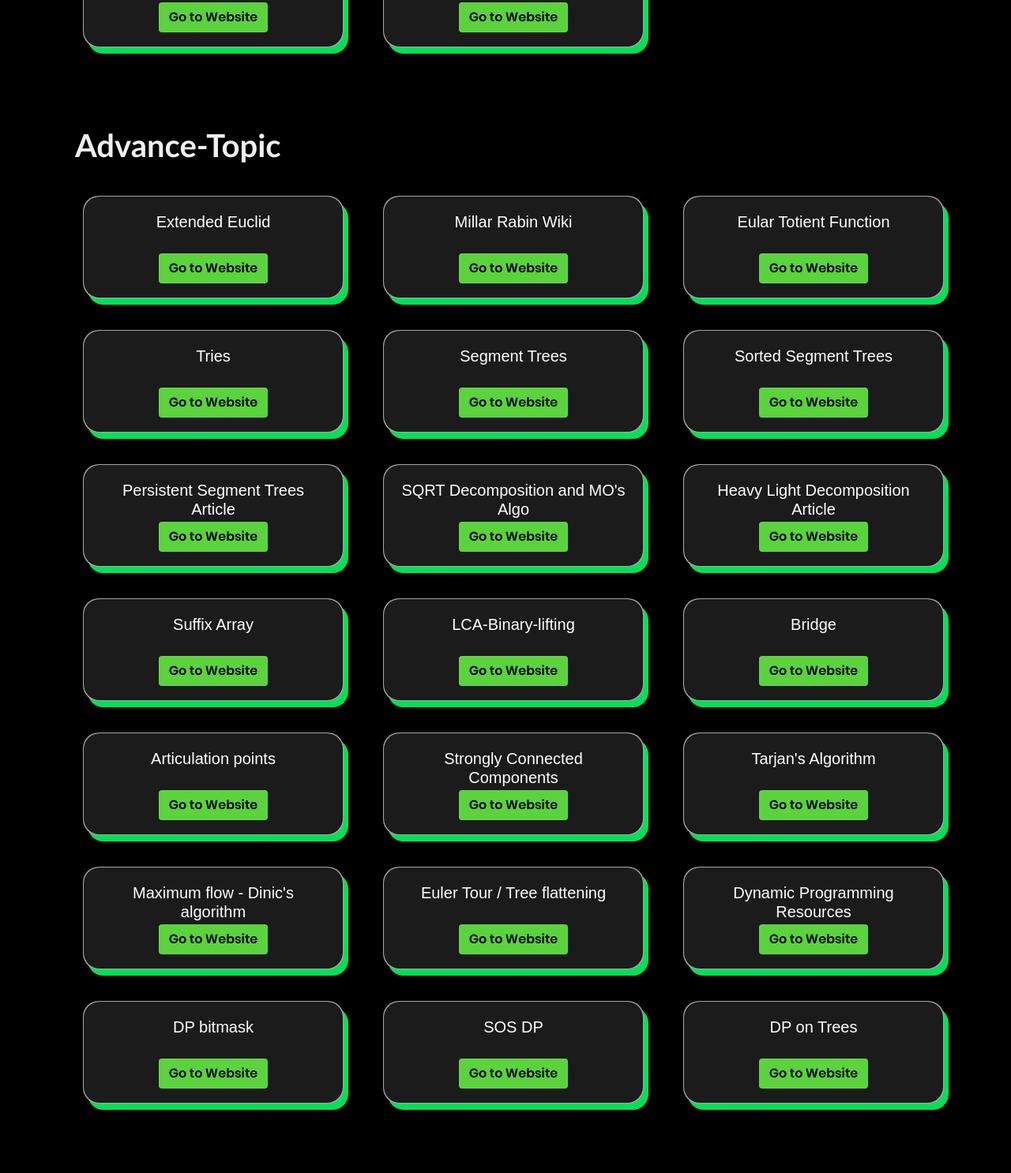
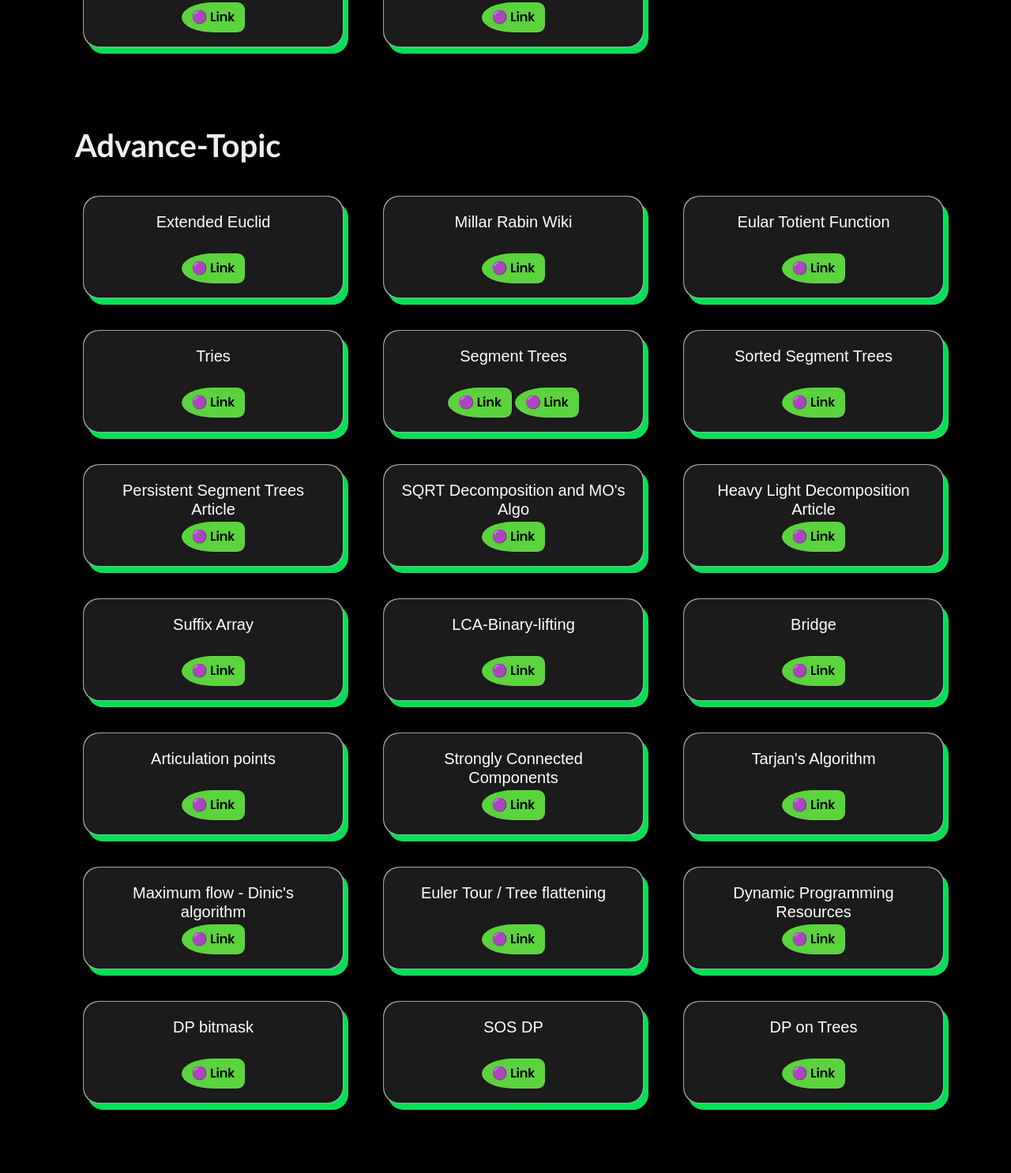
Before and after one commit to Surajbokde/Programming-Made-Easy, a plain HTML site: page link.html in a window 1280 px wide. Shown: the part 1314-2800 px from the top of the page at 79% size. Drawn offline with nearby package versions, Linux system fonts and the light colour scheme; files whose address does not match are found by name.

Commit message:
links are added

```diff
--- a/link.html
+++ b/link.html
@@ -107,7 +107,7 @@
                     <div class="card-body">
                       <h5 class="card-title">GeeksforGeeks</h5>
 
-                      <a href="https://www.geeksforgeeks.org/data-structures/" class="btn btn-primary">Go to Website</a>
+                      <a href="https://www.geeksforgeeks.org/data-structures/" class="btn btn-primary" style="border-top-left-radius:80% ;border-bottom-left-radius:80%; border-bottom-right-radius: 15px;border-top-right-radius: 15px;">🟣 Link</a>
                     </div>
                 </div>
             </div>
@@ -121,7 +121,7 @@
                     <div class="card-body">
                       <h5 class="card-title">GeeksforGeeks</h5>
 
-                      <a href="https://www.geeksforgeeks.org/fundamentals-of-algorithms/" class="btn btn-primary">Go to Website</a>
+                      <a href="https://www.geeksforgeeks.org/fundamentals-of-algorithms/" class="btn btn-primary" style="border-top-left-radius:80% ;border-bottom-left-radius:80%; border-bottom-right-radius: 15px;border-top-right-radius: 15px;">🟣 Link</a>
                     </div>
                 </div>
             </div>
@@ -129,7 +129,7 @@
               <div class="card text-center" >
                   <div class="card-body">
                     <h5 class="card-title">CP-Algorithms</h5>
-                    <a href="https://cp-algorithms.com/" class="btn btn-primary">Go to Website</a>
+                    <a href="https://cp-algorithms.com/" class="btn btn-primary" style="border-top-left-radius:80% ;border-bottom-left-radius:80%; border-bottom-right-radius: 15px;border-top-right-radius: 15px;">🟣 Link</a>
                   </div>
               </div>
           </div>
@@ -143,7 +143,7 @@
                     <div class="card-body">
                       <h5 class="card-title">Extended Euclid</h5>
 
-                      <a href="https://www.hackerearth.com/practice/math/number-theory/basic-number-theory-1/tutorial/" class="btn btn-primary">Go to Website</a>
+                      <a href="https://www.hackerearth.com/practice/math/number-theory/basic-number-theory-1/tutorial/" class="btn btn-primary" style="border-top-left-radius:80% ;border-bottom-left-radius:80%; border-bottom-right-radius: 15px;border-top-right-radius: 15px;">🟣 Link</a>
                     </div>
                 </div>
             </div>
@@ -152,7 +152,7 @@
                   <div class="card-body">
                     <h5 class="card-title">Millar Rabin Wiki</h5>
 
-                    <a href=" https://en.wikipedia.org/wiki/Miller%E2%80%93Rabin_primality_test" class="btn btn-primary">Go to Website</a>
+                    <a href=" https://en.wikipedia.org/wiki/Miller%E2%80%93Rabin_primality_test" class="btn btn-primary" style="border-top-left-radius:80% ;border-bottom-left-radius:80%; border-bottom-right-radius: 15px;border-top-right-radius: 15px;">🟣 Link</a>
                   </div>
               </div>
             </div>
@@ -161,7 +161,7 @@
                   <div class="card-body">
                     <h5 class="card-title">Eular Totient Function</h5>
 
-                    <a href=" https://www.hackerearth.com/practice/math/number-theory/totient-function/tutorial/" class="btn btn-primary">Go to Website</a>
+                    <a href=" https://www.hackerearth.com/practice/math/number-theory/totient-function/tutorial/" class="btn btn-primary" style="border-top-left-radius:80% ;border-bottom-left-radius:80%; border-bottom-right-radius: 15px;border-top-right-radius: 15px;">🟣 Link</a>
                   </div>
               </div>
             </div>
@@ -173,7 +173,7 @@
                   <div class="card-body">
                     <h5 class="card-title">Tries</h5>
 
-                    <a href="#" class="btn btn-primary">Go to Website</a>
+                    <a href="https://www.quora.com/q/threadsiiithyderabad/Tutorial-on-Trie-and-example-problems" class="btn btn-primary" style="border-top-left-radius:80% ;border-bottom-left-radius:80%; border-bottom-right-radius: 15px;border-top-right-radius: 15px;">🟣 Link</a>
                   </div>
               </div>
           </div>
@@ -181,8 +181,8 @@
             <div class="card text-center" >
                 <div class="card-body">
                   <h5 class="card-title">Segment Trees</h5>
-
-                  <a href="#" class="btn btn-primary">Go to Website</a>
+                  <a href="https://cp-algorithms.com/data_structures/segment_tree.html" class="btn btn-primary" style="border-top-left-radius:80% ;border-bottom-left-radius:80%; border-bottom-right-radius: 15px;border-top-right-radius: 15px;">🟣 Link</a>
+                  <a href=" https://www.hackerearth.com/practice/data-structures/advanced-data-structures/segment-trees/tutorial/" class="btn btn-primary" style="border-top-left-radius:80% ;border-bottom-left-radius:80%; border-bottom-right-radius: 15px;border-top-right-radius: 15px;">🟣 Link</a>
                 </div>
             </div>
           </div>
@@ -191,7 +191,7 @@
                 <div class="card-body">
                   <h5 class="card-title">Sorted Segment Trees</h5>
 
-                  <a href="#" class="btn btn-primary">Go to Website</a>
+                  <a href=" https://discuss.codechef.com/t/merge-sort-tree-tutorial/14277" class="btn btn-primary" style="border-top-left-radius:80% ;border-bottom-left-radius:80%; border-bottom-right-radius: 15px;border-top-right-radius: 15px;">🟣 Link</a>
                 </div>
             </div>
           </div>
@@ -203,7 +203,7 @@
                 <div class="card-body">
                   <h5 class="card-title">Persistent Segment Trees Article </h5>
 
-                  <a href="#" class="btn btn-primary">Go to Website</a>
+                  <a href="https://blog.anudeep2011.com/persistent-segment-trees-explained-with-spoj-problems/" class="btn btn-primary" style="border-top-left-radius:80% ;border-bottom-left-radius:80%; border-bottom-right-radius: 15px;border-top-right-radius: 15px;">🟣 Link</a>
                 </div>
             </div>
         </div>
@@ -212,7 +212,7 @@
               <div class="card-body">
                 <h5 class="card-title">SQRT Decomposition and MO's Algo</h5>
 
-                <a href="#" class="btn btn-primary">Go to Website</a>
+                <a href="https://cp-algorithms.com/data_structures/sqrt_decomposition.html" class="btn btn-primary" style="border-top-left-radius:80% ;border-bottom-left-radius:80%; border-bottom-right-radius: 15px;border-top-right-radius: 15px;">🟣 Link</a>
               </div>
           </div>
         </div>
@@ -221,7 +221,7 @@
               <div class="card-body">
                 <h5 class="card-title">Heavy Light Decomposition Article</h5>
 
-                <a href="#" class="btn btn-primary">Go to Website</a>
+                <a href="https://blog.anudeep2011.com/heavy-light-decomposition/" class="btn btn-primary" style="border-top-left-radius:80% ;border-bottom-left-radius:80%; border-bottom-right-radius: 15px;border-top-right-radius: 15px;">🟣 Link</a>
               </div>
           </div>
         </div>
@@ -233,7 +233,7 @@
                 <div class="card-body">
                   <h5 class="card-title">Suffix Array</h5>
 
-                  <a href="#" class="btn btn-primary">Go to Website</a>
+                  <a href="https://cp-algorithms.com/string/suffix-array.html" class="btn btn-primary" style="border-top-left-radius:80% ;border-bottom-left-radius:80%; border-bottom-right-radius: 15px;border-top-right-radius: 15px;">🟣 Link</a>
                 </div>
             </div>
         </div>
@@ -242,7 +242,7 @@
               <div class="card-body">
                 <h5 class="card-title">LCA-Binary-lifting</h5>
 
-                <a href="#" class="btn btn-primary">Go to Website</a>
+                <a href="https://cp-algorithms.com/graph/lca_binary_lifting.html" class="btn btn-primary" style="border-top-left-radius:80% ;border-bottom-left-radius:80%; border-bottom-right-radius: 15px;border-top-right-radius: 15px;">🟣 Link</a>
               </div>
           </div>
         </div>
@@ -251,7 +251,7 @@
               <div class="card-body">
                 <h5 class="card-title">Bridge</h5>
 
-                <a href="#" class="btn btn-primary">Go to Website</a>
+                <a href="https://cp-algorithms.com/graph/bridge-searching.html" class="btn btn-primary" style="border-top-left-radius:80% ;border-bottom-left-radius:80%; border-bottom-right-radius: 15px;border-top-right-radius: 15px;">🟣 Link</a>
               </div>
           </div>
         </div>
@@ -263,7 +263,7 @@
                 <div class="card-body">
                   <h5 class="card-title">Articulation points</h5>
 
-                  <a href="#" class="btn btn-primary">Go to Website</a>
+                  <a href="https://cp-algorithms.com/graph/cutpoints.html" class="btn btn-primary" style="border-top-left-radius:80% ;border-bottom-left-radius:80%; border-bottom-right-radius: 15px;border-top-right-radius: 15px;">🟣 Link</a>
                 </div>
             </div>
         </div>
@@ -272,7 +272,7 @@
               <div class="card-body">
                 <h5 class="card-title">Strongly Connected Components</h5>
 
-                <a href="#" class="btn btn-primary">Go to Website</a>
+                <a href="https://www.hackerearth.com/practice/algorithms/graphs/strongly-connected-components/tutorial/" class="btn btn-primary" style="border-top-left-radius:80% ;border-bottom-left-radius:80%; border-bottom-right-radius: 15px;border-top-right-radius: 15px;">🟣 Link</a>
               </div>
           </div>
         </div>
@@ -281,7 +281,7 @@
               <div class="card-body">
                 <h5 class="card-title">Tarjan's Algorithm</h5>
 
-                <a href="#" class="btn btn-primary">Go to Website</a>
+                <a href="https://iq.opengenus.org/tarjans-algorithm/" class="btn btn-primary" style="border-top-left-radius:80% ;border-bottom-left-radius:80%; border-bottom-right-radius: 15px;border-top-right-radius: 15px;">🟣 Link</a>
               </div>
           </div>
         </div>
@@ -293,7 +293,7 @@
                 <div class="card-body">
                   <h5 class="card-title">Maximum flow - Dinic's algorithm</h5>
 
-                  <a href="#" class="btn btn-primary">Go to Website</a>
+                  <a href="https://cp-algorithms.com/graph/dinic.html" class="btn btn-primary" style="border-top-left-radius:80% ;border-bottom-left-radius:80%; border-bottom-right-radius: 15px;border-top-right-radius: 15px;">🟣 Link</a>
                 </div>
             </div>
         </div>
@@ -302,7 +302,7 @@
               <div class="card-body">
                 <h5 class="card-title">Euler Tour / Tree flattening</h5>
 
-                <a href="#" class="btn btn-primary">Go to Website</a>
+                <a href="https://www.geeksforgeeks.org/euler-tour-subtree-sum-using-segment-tree/" class="btn btn-primary" style="border-top-left-radius:80% ;border-bottom-left-radius:80%; border-bottom-right-radius: 15px;border-top-right-radius: 15px;">🟣 Link</a>
               </div>
           </div>
         </div>
@@ -311,7 +311,7 @@
               <div class="card-body">
                 <h5 class="card-title">Dynamic Programming Resources</h5>
 
-                <a href="#" class="btn btn-primary">Go to Website</a>
+                <a href="https://codeforces.com/blog/entry/67679" class="btn btn-primary" style="border-top-left-radius:80% ;border-bottom-left-radius:80%; border-bottom-right-radius: 15px;border-top-right-radius: 15px;">🟣 Link</a>
               </div>
           </div>
         </div>
@@ -323,7 +323,7 @@
                 <div class="card-body">
                   <h5 class="card-title">DP bitmask</h5>
 
-                  <a href="#" class="btn btn-primary">Go to Website</a>
+                  <a href="https://codeforces.com/blog/entry/337" class="btn btn-primary" style="border-top-left-radius:80% ;border-bottom-left-radius:80%; border-bottom-right-radius: 15px;border-top-right-radius: 15px;">🟣 Link</a>
                 </div>
             </div>
         </div>
@@ -332,7 +332,7 @@
               <div class="card-body">
                 <h5 class="card-title">SOS DP</h5>
 
-                <a href="#" class="btn btn-primary">Go to Website</a>
+                <a href="https://codeforces.com/blog/entry/45223" class="btn btn-primary" style="border-top-left-radius:80% ;border-bottom-left-radius:80%; border-bottom-right-radius: 15px;border-top-right-radius: 15px;">🟣 Link</a>
               </div>
           </div>
         </div>
@@ -341,12 +341,13 @@
               <div class="card-body">
                 <h5 class="card-title">DP on Trees</h5>
 
-                <a href="#" class="btn btn-primary">Go to Website</a>
+                <a href="https://codeforces.com/blog/entry/20935" class="btn btn-primary" style="border-top-left-radius:80% ;border-bottom-left-radius:80%; border-bottom-right-radius: 15px;border-top-right-radius: 15px;">🟣 Link</a>
               </div>
           </div>
         </div>
       </div>
       <!-- row -->
+
     </div>
   </div>
 
```
